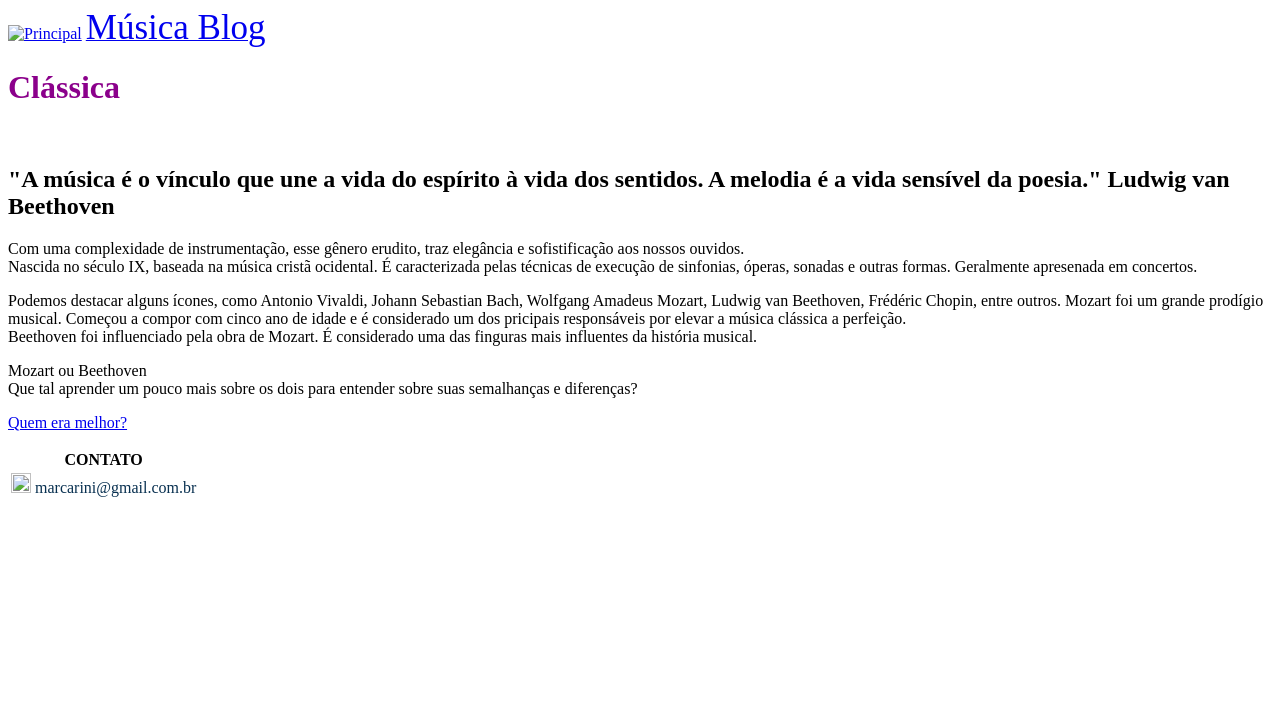
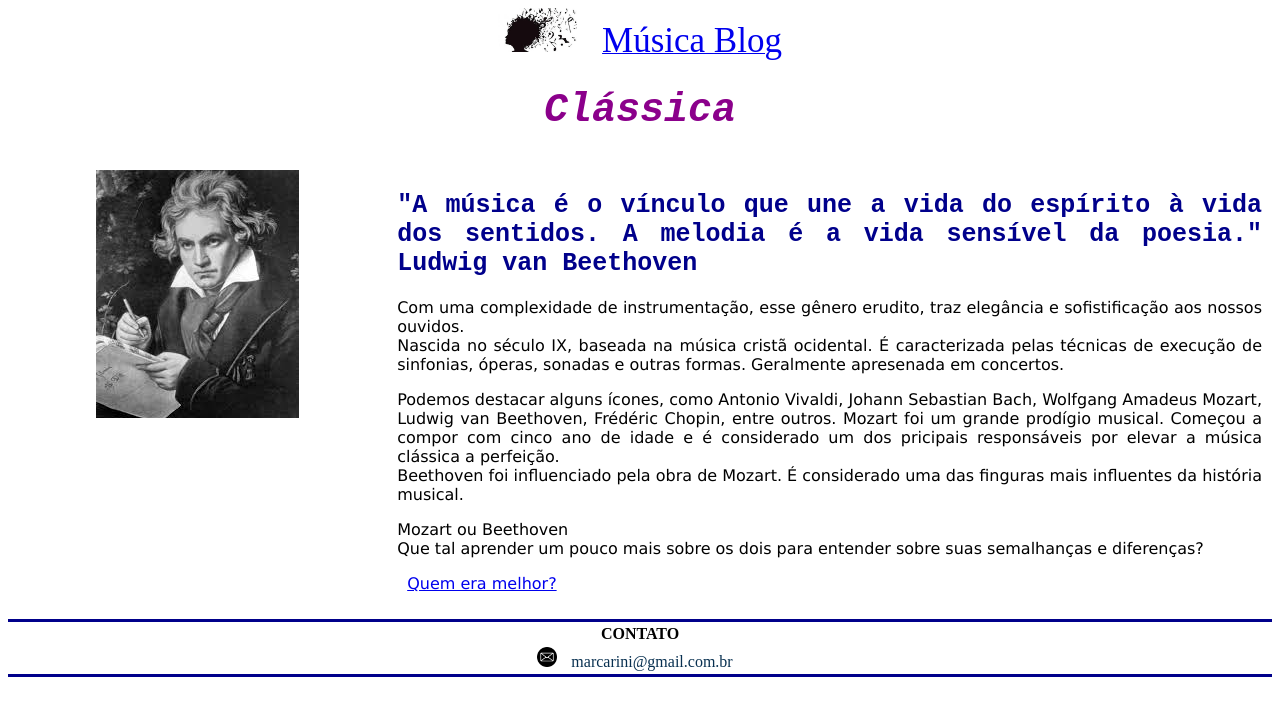
Before and after one commit to marcarini-rodrigo/UVV_FrontEnd_AOP02, a plain HTML site: page classica.html in a window 1280 px wide. Drawn offline with Linux system fonts and the light colour scheme; the site is published under a folder, as on GitHub Pages, so addresses that start at the root find nothing.

Commit message:
Update classica.html

```diff
--- a/classica.html
+++ b/classica.html
@@ -4,7 +4,7 @@
     <meta charset="utf-8">
     <meta name="author" content="Rodrigo Marcarini">
 
-    <link rel="stylesheet" href="/css/index.css">
+    <link rel="stylesheet" href="css/index.css">
 
     <title>Música Blog - Rock and Roll</title>
 </head>
@@ -14,8 +14,8 @@
         <div class="header-conteiner">
             <div class="header-conteudo">
                 <nav>
-                    <a href="/index.html"><img src="/imagens/musica.jpg" alt="Principal" width="80px"></a>
-                    <a href="/index.html"><span style="font-size: 35px;">Música Blog</span> </a>
+                    <a href="index.html"><img src="imagens/musica.jpg" alt="Principal" width="80px"></a>
+                    <a href="index.html"><span style="font-size: 35px;">Música Blog</span> </a>
                 </nav>
                 <h1 style="color: darkmagenta">Clássica</span></h1>
             </div>
@@ -27,7 +27,7 @@
           <div class="row">
             <div class="column-imagem" style="background-color:white;">
               <!-- <h2>Column 1</h2> -->
-              <img src="/imagens/beethoven.jpg" alt="">
+              <img src="imagens/beethoven.jpg" alt="">
             </div>
             <div class="column">
               <h2>"A música é o vínculo que une a vida do espírito à vida dos sentidos. A melodia é a vida sensível da poesia." Ludwig van Beethoven</h2>
@@ -60,7 +60,7 @@
             </tr>
             <tr>
                 <td>
-                    <img src="/imagens/email.png" alt="" style="padding: 0; margin: 0; color: #083050;" width="20px" height="20px">
+                    <img src="imagens/email.png" alt="" style="padding: 0; margin: 0; color: #083050;" width="20px" height="20px">
                     <a href="mailto:marcarini@gmail.com.br" style="text-decoration: none; color: #083050;">marcarini@gmail.com.br</a>
                 </td>
             </tr>
```
